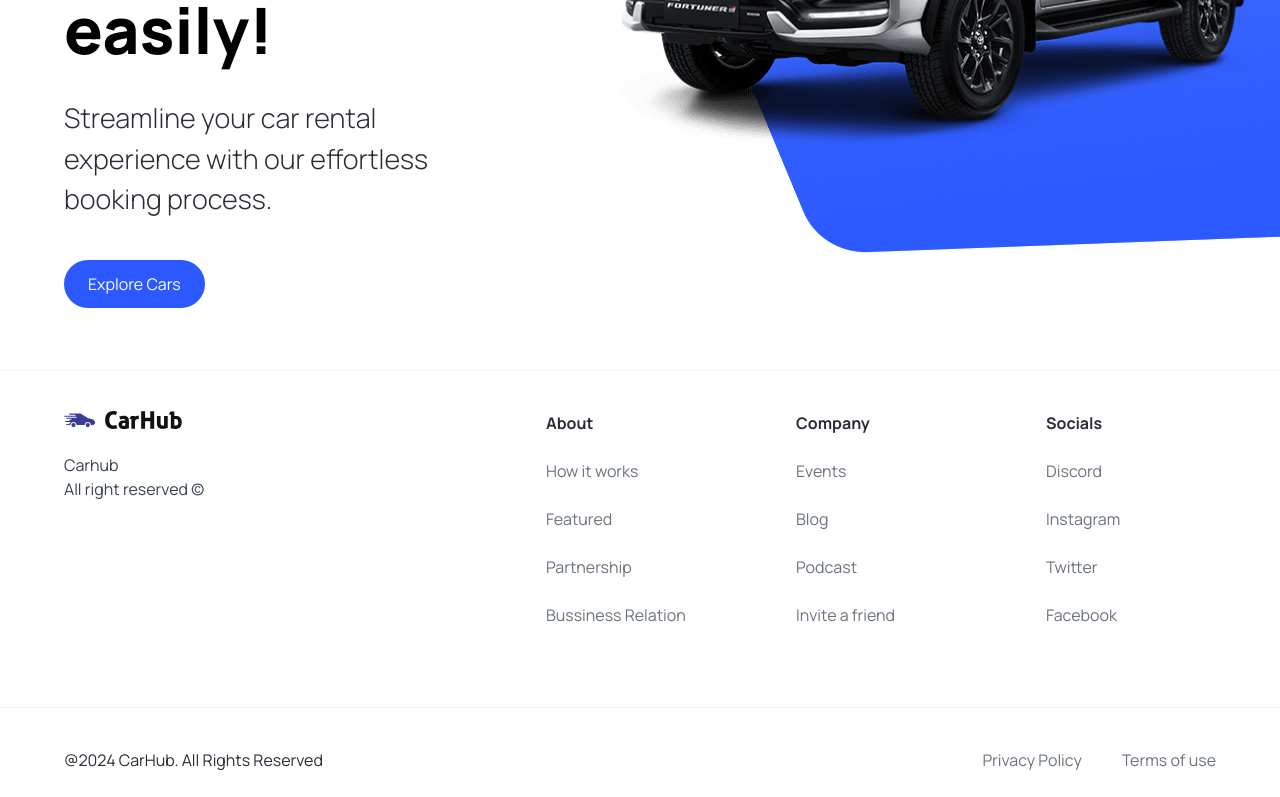
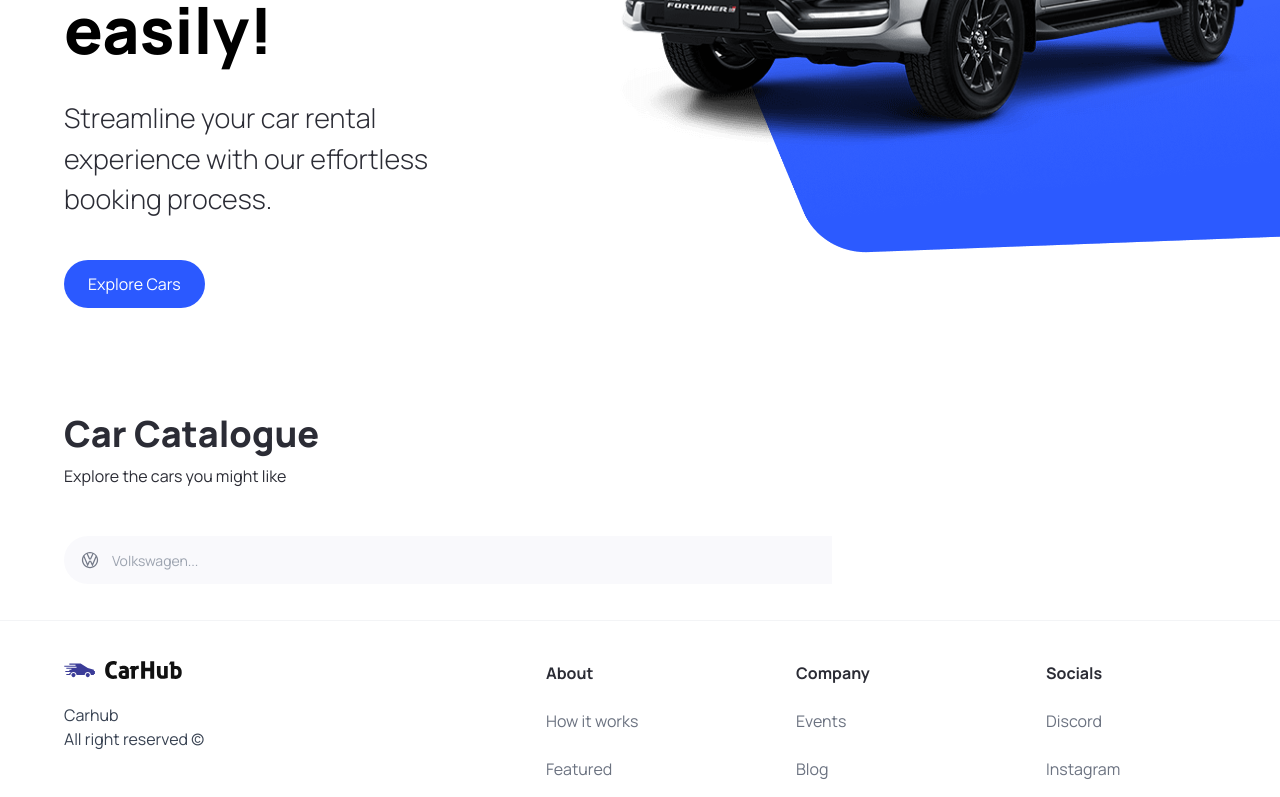
Before and after one commit to Minthantmg/carRental, a Next.js app: page / in a window 1280 px wide. Shown: the part 450-1247 px from the top of the page. Built offline with nearby package versions, Linux system fonts and the light colour scheme.

Commit message:
added searched component

```diff
--- a/app/page.tsx
+++ b/app/page.tsx
@@ -1,12 +1,27 @@
 import Image from "next/image";
 import React from "react";
-import {Hero} from "@/components";
+import {CustomFilter, Hero, SearchBar} from "@/components";
 
 
 export default function Home() {
-  return (
-    <main className="overflow-hidden">
-      <Hero />
-    </main>
-  );
+    return (
+        <main className="overflow-hidden">
+            <Hero/>
+            <div className="mt-12 padding-x padding-y max-width" id="discover">
+              <div className="home__text-container">
+                <h1 className="text-4xl font-extrabold">
+                  Car Catalogue
+                </h1>
+                <p>Explore the cars you might like</p>
+              </div>
+              <div className="home__filters">
+                <SearchBar />
+                <div className="home__filter-container">
+                  <CustomFilter />
+                  <CustomFilter />
+                </div>
+              </div>
+            </div>
+        </main>
+    );
 }
--- a/app/types/index.ts
+++ b/app/types/index.ts
@@ -1,4 +1,4 @@
-import {MouseEventHandler} from "react";
+import React, {MouseEventHandler} from "react";
 
 export interface CustomButtonProps {
     title : String;
@@ -7,3 +7,8 @@
     handleClick ?:
         MouseEventHandler<HTMLButtonElement>;
 }
+
+export interface  SearchManuFacturerProps{
+    manufacturer : String;
+    setManuFacturer : (manufacturer:String) => void;
+}
--- /dev/null
+++ b/components/CustomFilter.tsx
@@ -0,0 +1,11 @@
+import React from 'react';
+
+const CustomFilter = () => {
+    return (
+        <div>
+
+        </div>
+    );
+};
+
+export default CustomFilter;
--- /dev/null
+++ b/components/SearchBar.tsx
@@ -0,0 +1,20 @@
+'use client'
+import React, {useState} from 'react';
+import {SearchManufacturer} from "./";
+
+const SearchBar = () => {
+    const [manufacturer , setManuFacturer] = useState("")
+    const handleSearch = () => {}
+    return (
+        <form className="searchbar" onSubmit={handleSearch}>
+            <div className="searchbar__item">
+                <SearchManufacturer
+                    manufacturer={manufacturer}
+                    setManuFacturer={setManuFacturer}
+                />
+            </div>
+        </form>
+    );
+};
+
+export default SearchBar;
--- /dev/null
+++ b/components/SearchManufacturer.tsx
@@ -0,0 +1,98 @@
+'use client'
+import Image from "next/image";
+import { Fragment, useState } from "react";
+import { Combobox, Transition } from "@headlessui/react";
+import {manufacturers} from "@/app/constants";
+import {SearchManuFacturerProps} from "@/app/types";
+
+const SearchManufacturer = ({ manufacturer, setManuFacturer }: SearchManuFacturerProps) => {
+    const [query, setQuery] = useState("");
+
+    const filteredManufacturers =
+        query === ""
+            ? manufacturers
+            : manufacturers.filter((item) =>
+                item
+                    .toLowerCase()
+                    .replace(/\s+/g, "")
+                    .includes(query.toLowerCase().replace(/\s+/g, ""))
+            );
+
+    return (
+        <div className='search-manufacturer'>
+            <Combobox value={manufacturer} onChange={setManuFacturer}>
+                <div className='relative w-full'>
+                    {/* Button for the combobox. Click on the icon to see the complete dropdown */}
+                    <Combobox.Button className='absolute top-[14px]'>
+                        <Image
+                            src='/car-logo.svg'
+                            width={20}
+                            height={20}
+                            className='ml-4'
+                            alt='car logo'
+                        />
+                    </Combobox.Button>
+
+                    {/* Input field for searching */}
+                    <Combobox.Input
+                        className='search-manufacturer__input'
+                        displayValue={(item: string) => item}
+                        onChange={(event) => setQuery(event.target.value)} // Update the search query when the input changes
+                        placeholder='Volkswagen...'
+                    />
+
+                    {/* Transition for displaying the options */}
+                    <Transition
+                        as={Fragment} // group multiple elements without introducing an additional DOM node i.e., <></>
+                        leave='transition ease-in duration-100'
+                        leaveFrom='opacity-100'
+                        leaveTo='opacity-0'
+                        afterLeave={() => setQuery("")} // Reset the search query after the transition completes
+                    >
+                        <Combobox.Options
+                            className='absolute mt-1 max-h-60 w-full overflow-auto rounded-md bg-white py-1 text-base shadow-lg ring-1 ring-black ring-opacity-5 focus:outline-none sm:text-sm'
+                            static
+                        >
+                            {filteredManufacturers.length === 0 && query !== "" ? (
+                                <Combobox.Option
+                                    value={query}
+                                    className='search-manufacturer__option'
+                                >
+                                    Create "{query}"
+                                </Combobox.Option>
+                            ) : (
+                                filteredManufacturers.map((item) => (
+                                    <Combobox.Option
+                                        key={item}
+                                        className={({ active }) =>
+                                            `relative search-manufacturer__option ${
+                                                active ? "bg-primary-blue text-white" : "text-gray-900"
+                                            }`
+                                        }
+                                        value={item}
+                                    >
+                                        {({ selected, active }) => (
+                                            <>
+                        <span className={`block truncate ${selected ? "font-medium" : "font-normal"}`}>
+                          {item}
+                        </span>
+
+                                                {/* Show an active blue background color if the option is selected */}
+                                                {selected ? (
+                                                    <span className={`absolute inset-y-0 left-0 flex items-center pl-3 ${active? "text-white": "text-pribg-primary-purple"}`}
+                                                    ></span>
+                                                ) : null}
+                                            </>
+                                        )}
+                                    </Combobox.Option>
+                                ))
+                            )}
+                        </Combobox.Options>
+                    </Transition>
+                </div>
+            </Combobox>
+        </div>
+    );
+};
+
+export default SearchManufacturer;
--- a/package.json
+++ b/package.json
@@ -9,6 +9,7 @@
     "lint": "next lint"
   },
   "dependencies": {
+    "@headlessui/react": "^1.7.18",
     "next": "14.1.0",
     "react": "^18",
     "react-dom": "^18"
```
Also changed, not shown: components/index.ts (+7 -1 lines), 1 other file (tests, documents, lock files or other folders).
